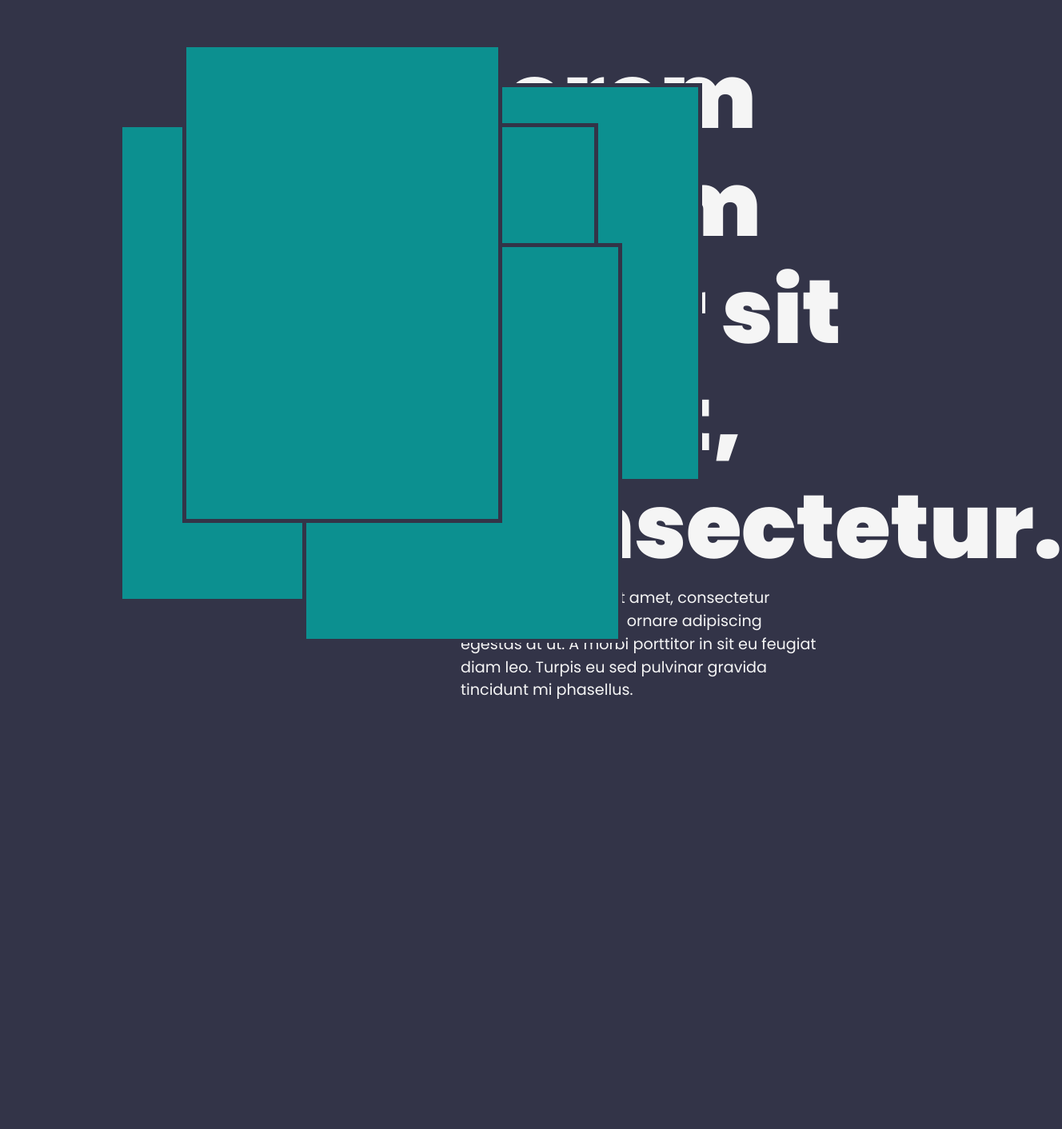
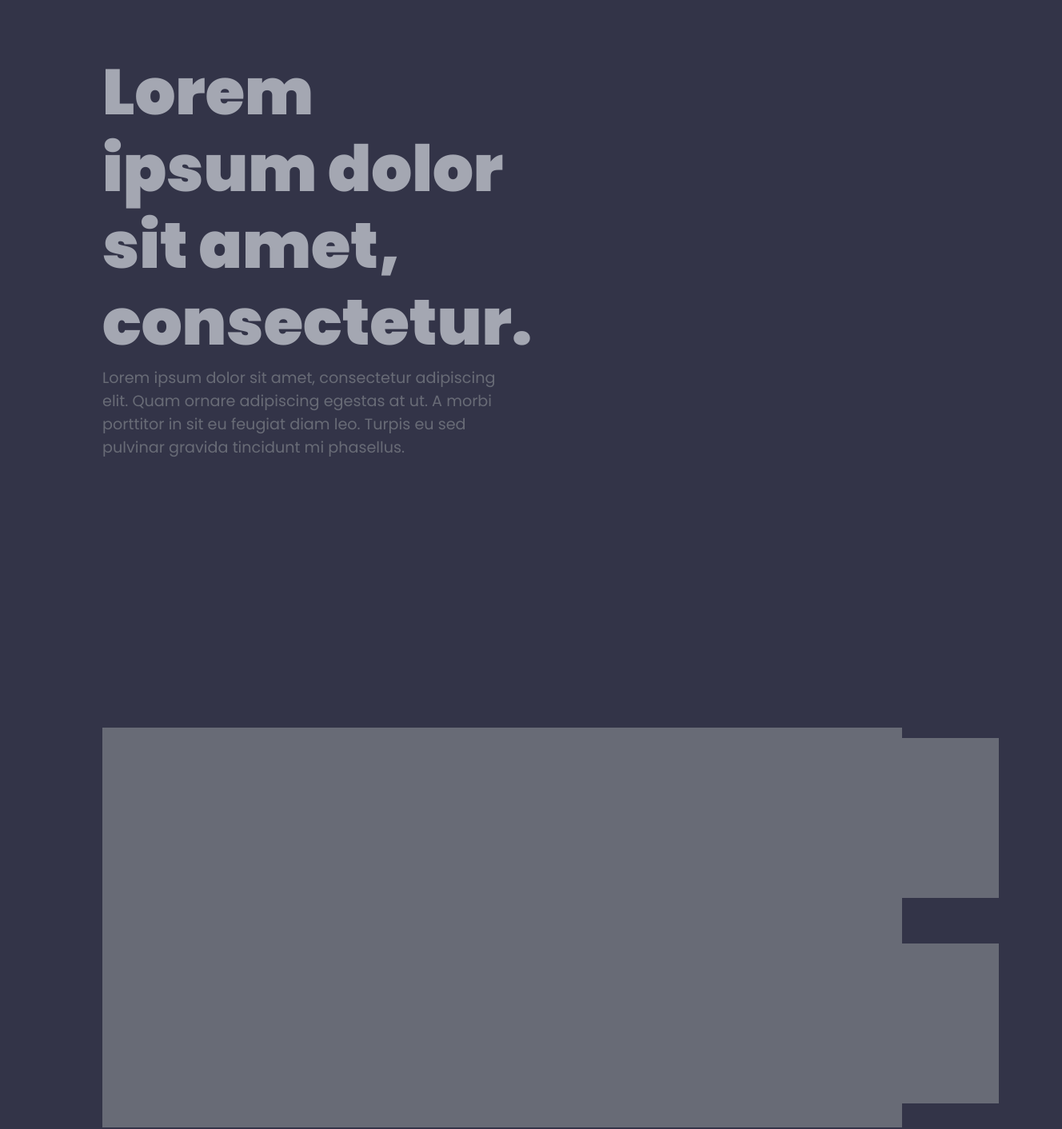
Before and after one commit to juampiursic/pre-entrega-02-ursic, a plain HTML site: page pages/features.html in a window 1280 px wide. Shown: the part 435-1847 px from the top of the page at 80% size, 1328 px wide, since content can reach past the window. Before the commit the page ends 1329 px from the top, so only its background shows below. Drawn offline with nearby package versions, Linux system fonts and the light colour scheme.

Commit message:
Se agrego un nuevo html, llamado features

```diff
--- a/pages/features.html
+++ b/pages/features.html
@@ -39,18 +39,17 @@
             </div>
         </nav>
     </header>
-    <main class="trending">
+    <main class="features">
         <section>
+            <h1>Lorem ipsum dolor sit amet, consectetur.</h1>
+            <p>Lorem ipsum dolor sit amet, consectetur adipiscing elit. Quam ornare adipiscing egestas at ut. A morbi porttitor in sit eu feugiat diam leo. Turpis eu sed pulvinar gravida tincidunt mi phasellus.</p>
+            <div id="banner"></div>
             <aside>
-                <h1>Lorem ipsum dolor sit amet, consectetur.</h1>
-                <p>Lorem ipsum dolor sit amet, consectetur adipiscing elit. Quam ornare adipiscing egestas at ut. A morbi porttitor in sit eu feugiat diam leo. Turpis eu sed pulvinar gravida tincidunt mi phasellus.</p>
+                <div id="featuresUno"></div>
+                <div id="featuresUno"></div>
+                <div id="featuresUno"></div>
+                <div id="featuresUno"></div>
             </aside>
-            <div class="connections">
-                <div id="uno"></div>
-                <div id="dos"></div>
-                <div id="tres"></div>
-                <div id="cuatro"></div>
-            </div>
         </section>
     </main>
 </body>
--- a/style.css
+++ b/style.css
@@ -223,6 +223,80 @@ main.trending section #cuatro{
     /* Padding, Margin & Position */
     margin-left: 100px;
     position: absolute;
+}
+
+/* <------ Features ------> */
+
+main.features h1{
+
+    /* Font */
+    font-family: Poppins, sans-serif;
+    font-weight: 900;
+    font-size: 5rem;
+
+    /* Color */
+    color: #A4A7B2;
+
+    /* Size */
+    width: 50%;
+
+    /* Padding, Margin & Position */
+    padding-left: 10%;
+    padding-top: 5%;
+}
+
+main.features p {
+
+    /* Font */
+    font-family: Poppins, sans-serif;
+    font-size: 1.2rem;
+    font-weight: 400;
+
+    /* Color */
+    color: #686B76;
+
+    /* Size */
+    width: 50%;
+
+    /* Padding, Margin & Position */
+    padding-left: 10%;
+}
+
+main.features #banner{
+
+    /* Color */
+    background-color: #686B76;
+
+    /* Size */
+    width: 1000px;
+    height: 500px;
+
+    /* Padding, Margin & Position */
+    position: absolute;
+    margin-top: 25%;
+    margin-left: 10%;
+}
+
+main.features aside{
+
+    /* Padding, Margin & Position */
+    position: absolute;
+    padding-left: 60%;
+    margin-top: 24%;
+
+}
+main.features #featuresUno{
+
+    /* Color */
+    background-color: #686B76;
+
+    /* Size */
+    width: 200px;
+    height: 200px;
+
+    /* Padding, Margin & Position */
+    margin: 5%;
+    display: inline-block;
 }
 
 /**<-----  Contact  ----->**/
```
Also changed, not shown: index.html (+1 -1 lines).
